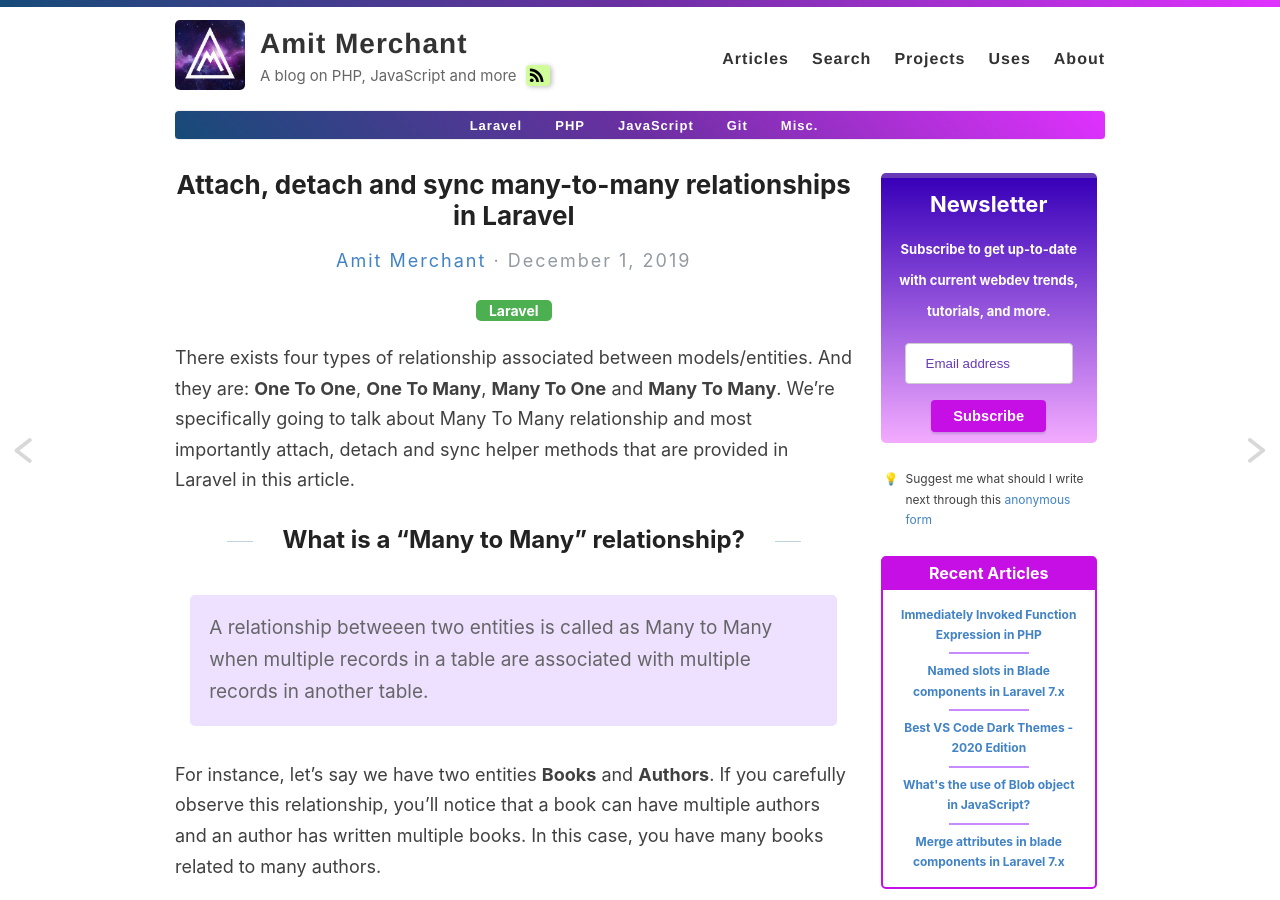
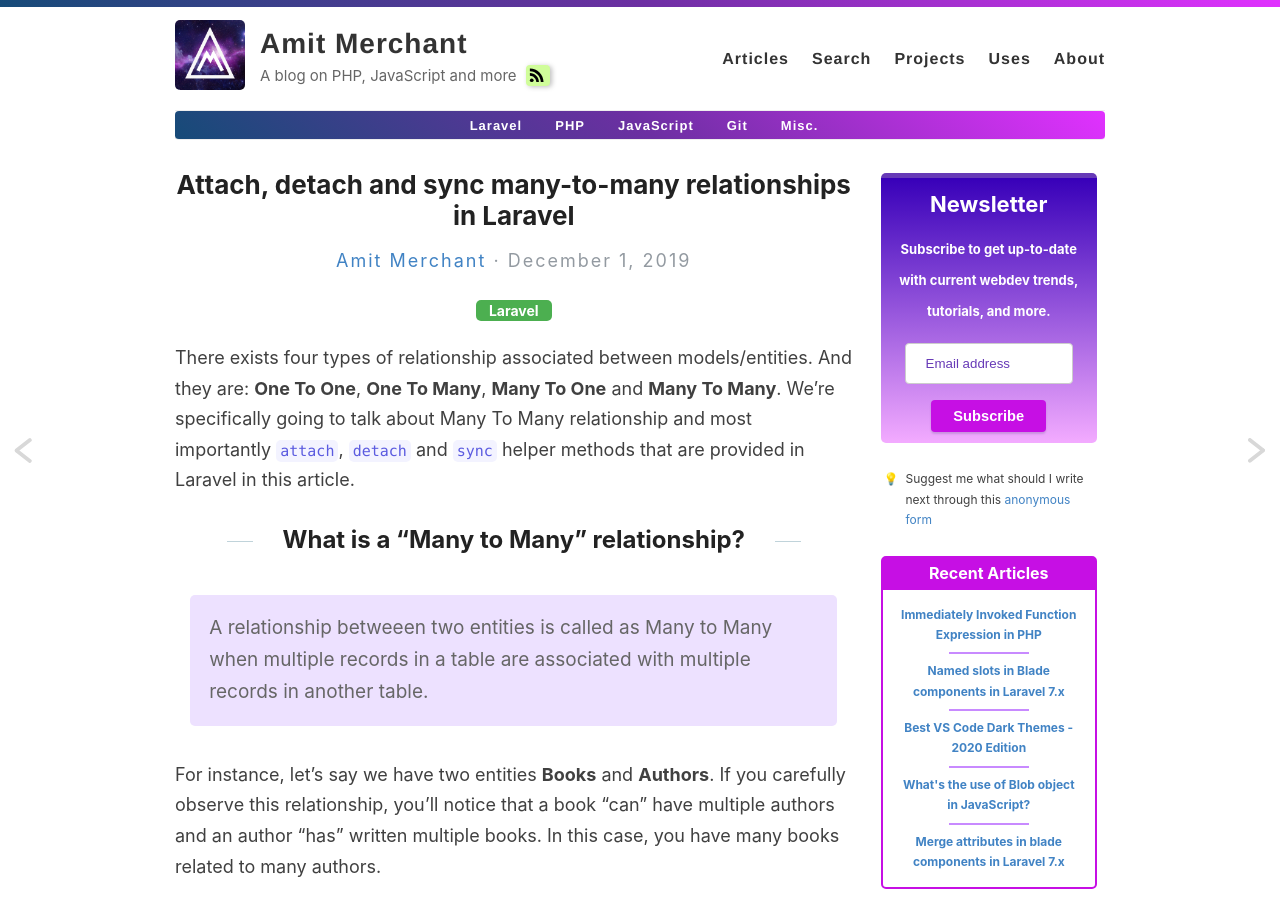
Before and after one commit to varunkumardev/amitmerchant1990.github.io, a Jekyll site: the page built from _posts/2019-12-01-attach-detach-sync-laravel.md, in a window 1280 px wide and 900 px high. Built offline with Jekyll 4.4.1, drawn with Linux system fonts in a browser that asks for light colours; comment, search, counter and statistics services are not loaded; some of the changed text lies outside the part shown.

Commit message:
improve article.

```diff
--- a/_posts/2019-12-01-attach-detach-sync-laravel.md
+++ b/_posts/2019-12-01-attach-detach-sync-laravel.md
@@ -5,13 +5,13 @@
 categories: [Laravel]
 ---
 
-There exists four types of relationship associated between models/entities. And they are: **One To One**, **One To Many**, **Many To One** and **Many To Many**. We're specifically going to talk about Many To Many relationship and most importantly attach, detach and sync helper methods that are provided in Laravel in this article.
+There exists four types of relationship associated between models/entities. And they are: **One To One**, **One To Many**, **Many To One** and **Many To Many**. We're specifically going to talk about Many To Many relationship and most importantly `attach`, `detach` and `sync` helper methods that are provided in Laravel in this article.
 
 ## What is a "Many to Many" relationship?
 
 > A relationship betweeen two entities is called as Many to Many when multiple records in a table are associated with multiple records in another table.
 
-For instance, let's say we have two entities **Books** and **Authors**. If you carefully observe this relationship, you'll notice that a book can have multiple authors and an author has written multiple books. In this case, you have many books related to many authors.
+For instance, let's say we have two entities **Books** and **Authors**. If you carefully observe this relationship, you'll notice that a book "can" have multiple authors and an author "has" written multiple books. In this case, you have many books related to many authors.
 
 So, If we want to define a relationship between these two entities we'll need three database tables: `books`, `authors` and a special table called as a "pivot table" `book_author`. The  `book_author` table is derived from the alphabetical order of the related model names, and contains the `book_id` and `author_id` columns.
 
--- a/index.html
+++ b/index.html
@@ -13,9 +13,9 @@
         <div class="row">
         {% endif %}
           <a href="{{article.url}}" class="top-articles-link" style="display: block;width: 100%; height:100%;">
-            <div class="column">
+            <article class="column">
               {{article.title}}
-            </div>
+            </article>
           </a>
         {% if j == 2 or j == 5 %}
         </div>
```
Also changed, not shown: other parts of _posts/2019-12-01-attach-detach-sync-laravel.md (+1 -1 lines).
